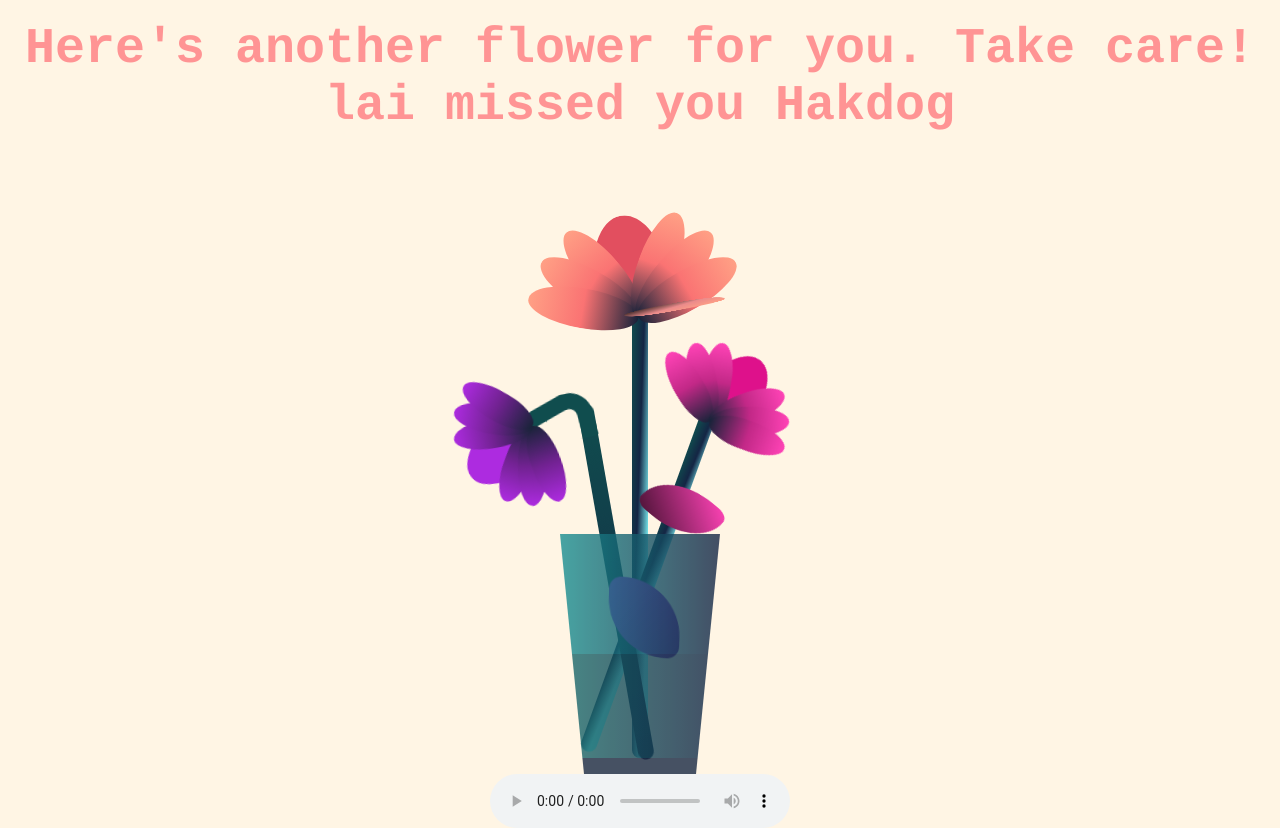
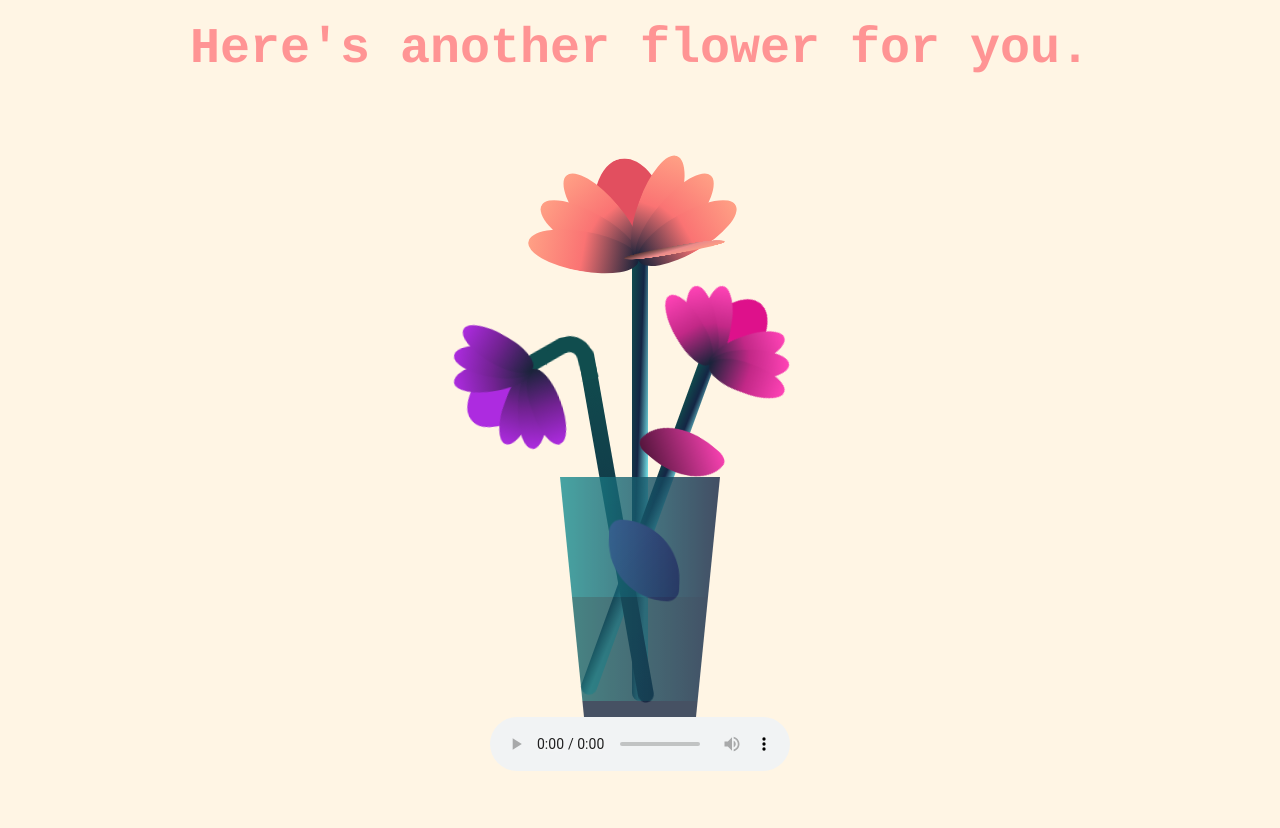
Before and after one commit to Patrickjoshanedez/advance_happi_valentines_yangiee, a plain HTML site: page lastpage.html in a window 1280 px wide. After the commit the page ends 800 px from the top, so only its background shows below. Drawn offline with Linux system fonts and the light colour scheme.

Commit message:
Update lastpage.html

```diff
--- a/lastpage.html
+++ b/lastpage.html
@@ -7,7 +7,7 @@
     <link rel="stylesheet" href="styles/styles.css" />
   </head>
   <body>
-    <div id="thankyou"><b>Here's another flower for you. Take care! lai missed you Hakdog</b></div>
+    <div id="thankyou"><b>Here's another flower for you.</b></div>
     <div class="flower">
       <div class="f-wrapper">
         <div class="flower__line"></div>
```
